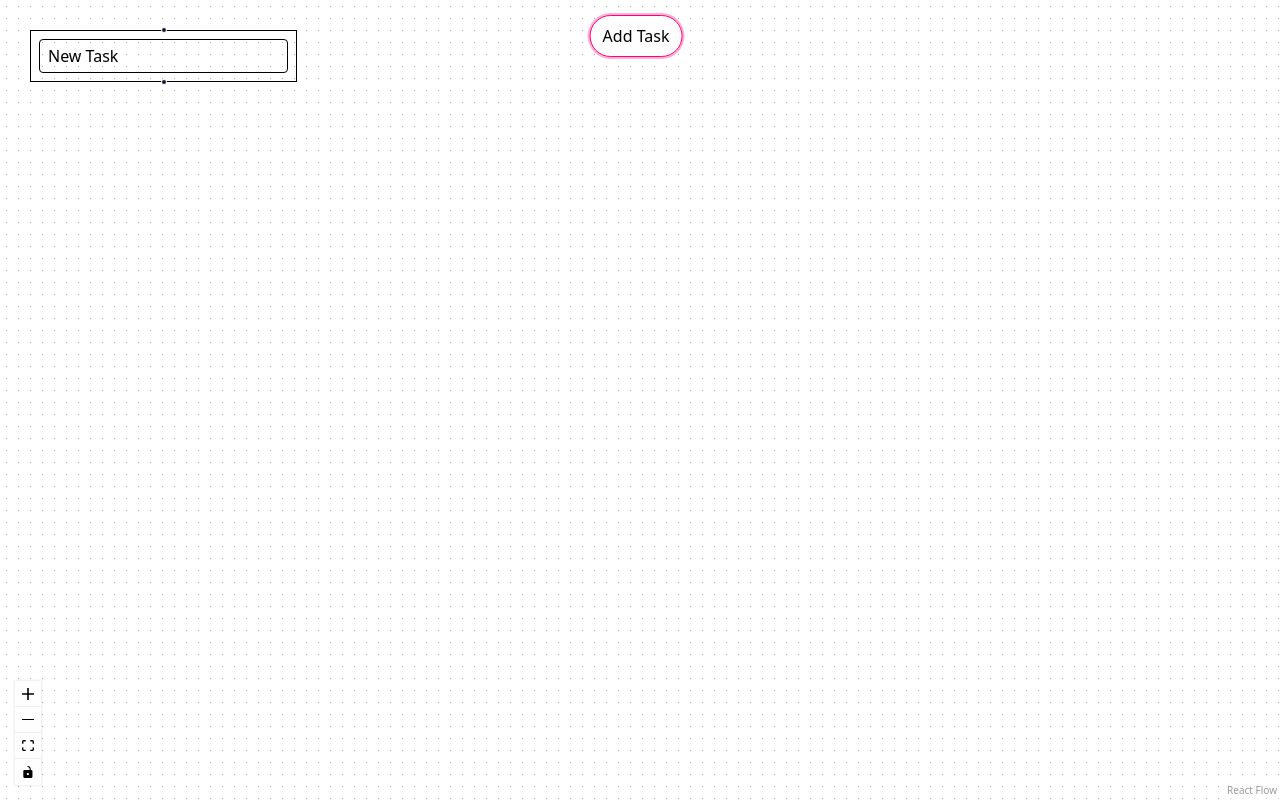
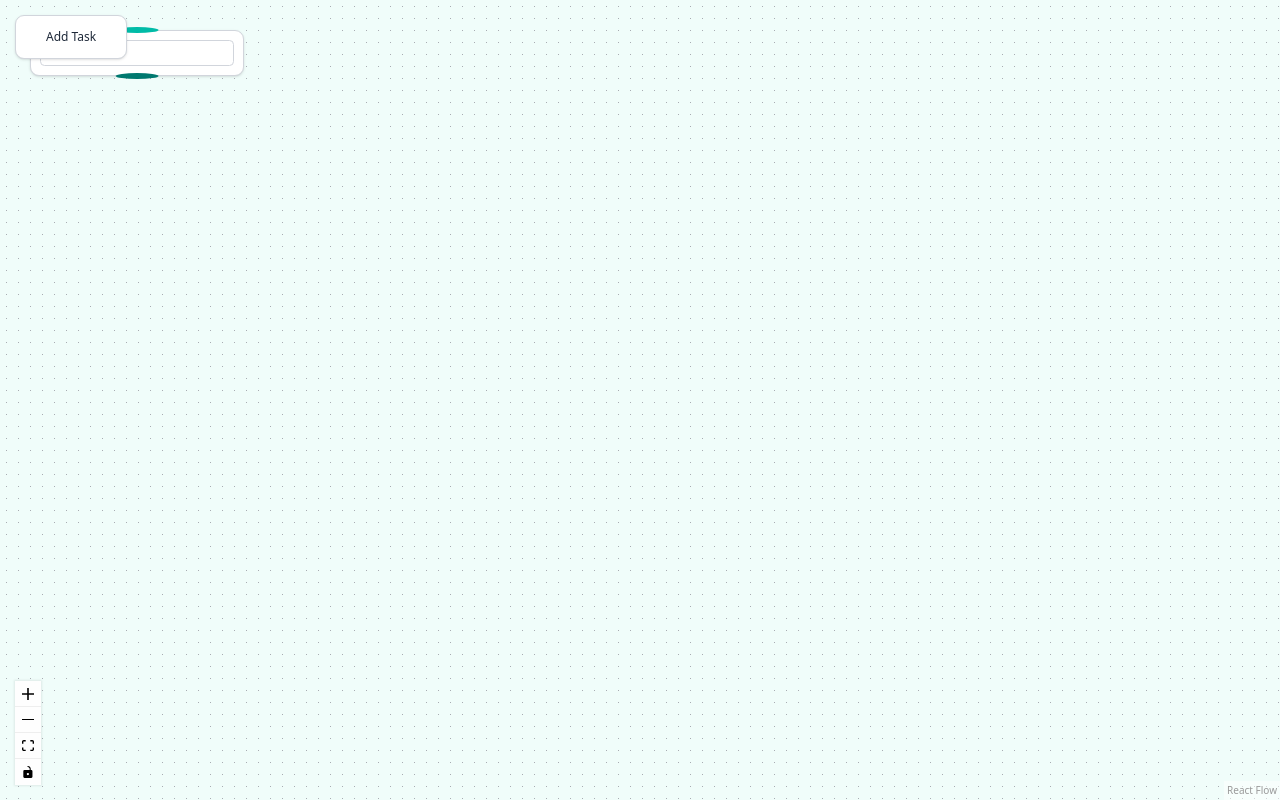
Before and after one commit to Andrey9019/task-flow-builder, a React (Vite) app: page / in a window 1280 px wide. Both pictures are taken after a click on the button "Add Task". Built offline with nearby package versions, Linux system fonts and the light colour scheme.

Commit message:
finish style

```diff
--- a/src/components/EditPanel.tsx
+++ b/src/components/EditPanel.tsx
@@ -31,11 +31,13 @@ export default function EditPanel({ selectedNode }: EditPanelProps) {
   return (
     <Panel
       position="top-right"
-      className="border w-64 bg-gray-100 shadow-md m-5 p-4 h-48 flex flex-col rounded-3xl relative"
+      className="border w-96 h-64 border-gray-200 bg-white shadow-md !m-8 p-6 flex flex-col rounded-2xl relative"
     >
-      <h2 className="text-lg font-semibold text-center">Edit a task</h2>
+      <h2 className="text-4xl font-semibold text-gray-700 text-center mb-2">
+        Edit a task
+      </h2>
       <button
-        className="absolute bottom-3 right-3 text-gray-500 hover:text-black border rounded-full p-1"
+        className="absolute bottom-3 right-3 bg-white border border-gray-300 hover:border-gray-500 text-gray-800 hover:text-black font-medium px-8 py-3 rounded-xl shadow-sm hover:shadow "
         onClick={() => dispatch(setSelectedNode(null))}
       >
         Close
@@ -45,7 +47,7 @@ export default function EditPanel({ selectedNode }: EditPanelProps) {
         type="text"
         onChange={handleInputChange}
         value={inputValue}
-        className="border px-2 py-1 rounded"
+        className="border border-gray-300 rounded-md p-3 w-full focus:outline-none focus:border-blue-500"
       />
     </Panel>
   );
--- a/src/components/FlowCanvas.tsx
+++ b/src/components/FlowCanvas.tsx
@@ -36,7 +36,7 @@ export default function FlowCanvas() {
   } = useFlowAction();
 
   return (
-    <div className="w-full h-screen ">
+    <div className="w-full h-screen bg-teal-50">
       <ReactFlow
         nodes={nodes}
         edges={edges}
@@ -48,10 +48,10 @@ export default function FlowCanvas() {
       >
         <Controls />
         <Background gap={12} size={1} />
-        <Panel position="top-center">
+        <Panel position="top-left">
           <button
             onClick={handleAddNode}
-            className="xy-theme__select cursor-pointer"
+            className="cursor-pointer bg-white border border-gray-300 hover:border-gray-500 text-gray-800 hover:text-black font-medium px-10 py-4 rounded-xl shadow-sm hover:shadow transition duration-200"
           >
             Add Task
           </button>
--- a/src/components/nodes/TaskNode.tsx
+++ b/src/components/nodes/TaskNode.tsx
@@ -22,18 +22,27 @@ export function TaskNode({ id, data }: TaskNodeProps) {
   );
 
   return (
-    <div className="p-2 border">
-      <Handle type="target" position={Position.Top} />
-      <div>
+    <div className="p-3 bg-white border border-gray-300 rounded-xl shadow-sm hover:shadow-md">
+      <Handle
+        type="target"
+        position={Position.Top}
+        className="!w-1/5 !bg-teal-500 !border-0"
+      />
+
       <input
         id="text"
         name="text"
         onChange={onChange}
         value={data.label}
-          className="border px-2 py-1 rounded"
+        className="border border-gray-300 rounded-md px-3 py-1 w-full focus:outline-none focus:border-blue-500"
       />
-      </div>
-      <Handle type="source" position={Position.Bottom} id="a" className="" />
+
+      <Handle
+        type="source"
+        position={Position.Bottom}
+        id="a"
+        className="!w-1/5 !bg-teal-700 !border-0"
+      />
     </div>
   );
 }
--- a/src/index.css
+++ b/src/index.css
@@ -1,40 +1,8 @@
 @import "tailwindcss";
 
-:root {
-  --color-primary: #ff0073;
-  --color-background: #fefefe;
-  --color-hover-bg: #f6f6f6;
-  --color-disabled: #76797e;
+html,
+body {
+  box-sizing: border-box;
+  font-size: 12px;
+  background: #eee;
 }
-.xy-theme__select {
-  padding: 0.5rem 0.75rem;
-  border: 1px solid var(--color-primary);
-  border-radius: 50px;
-  background-color: var(--color-background);
-  transition: background-color 0.2s ease, border-color 0.2s ease;
-  font-size: 1rem;
-  color: inherit;
-  margin-right: 0.5rem;
-}
-
-.xy-theme__select:focus {
-  outline: none;
-  border-color: var(--color-primary);
-  box-shadow: 0 0 0 2px rgba(255, 0, 115, 0.3);
-}
-
-.xy-theme__input {
-  padding: 0.5rem 0.75rem;
-  border: 1px solid var(--color-primary);
-  border-radius: 7px;
-  background-color: var(--color-background);
-  transition: background-color 0.2s ease, border-color 0.2s ease;
-  font-size: 1rem;
-  color: inherit;
-}
-
-.xy-theme__input:focus {
-  outline: none;
-  border-color: var(--color-primary);
-  box-shadow: 0 0 0 2px rgba(255, 0, 115, 0.3);
-}
```
Lines whose indentation alone changed are shown as unchanged.
